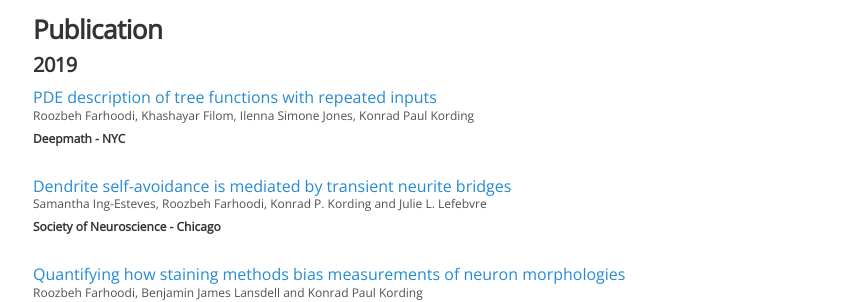
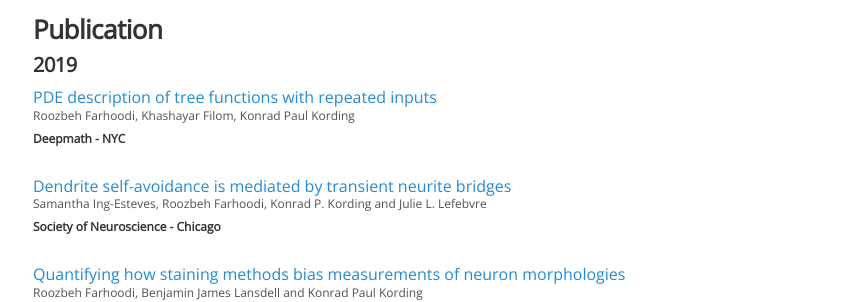
Before and after one commit to KordingLab/KordingLab.github.io, a Jekyll site: the page built from _people/roozbeh_farhoodi.md, in a window 1280 px wide and 900 px high, scrolled down 520 px. Shown: the part 153-455 px from the top of the window, without its empty margins (222-1071 px from the left). Built offline with Jekyll 4.4.1, drawn with Linux system fonts in a browser that asks for light colours; nearby versions of some CDN libraries; comment, search, counter and statistics services are not loaded.

Commit message:
Update roozbeh_farhoodi.md

```diff
--- a/_people/roozbeh_farhoodi.md
+++ b/_people/roozbeh_farhoodi.md
@@ -21,7 +21,7 @@ My [Homepage](https://roozbehfarhoodi.github.io/)
 
 ###### 2019
 [PDE description of tree functions with repeated inputs](https://deepmath-conference.com/presentations) <br>
-<sup>Roozbeh Farhoodi, Khashayar Filom, Ilenna Simone Jones, Konrad Paul Kording</sup> <br>
+<sup>Roozbeh Farhoodi, Khashayar Filom, Konrad Paul Kording</sup> <br>
 <sup>**Deepmath - NYC**
 
 [Dendrite self-avoidance is mediated by transient neurite bridges](https://www.abstractsonline.com/pp8/#!/7883/presentation/50793)  <br>
```
